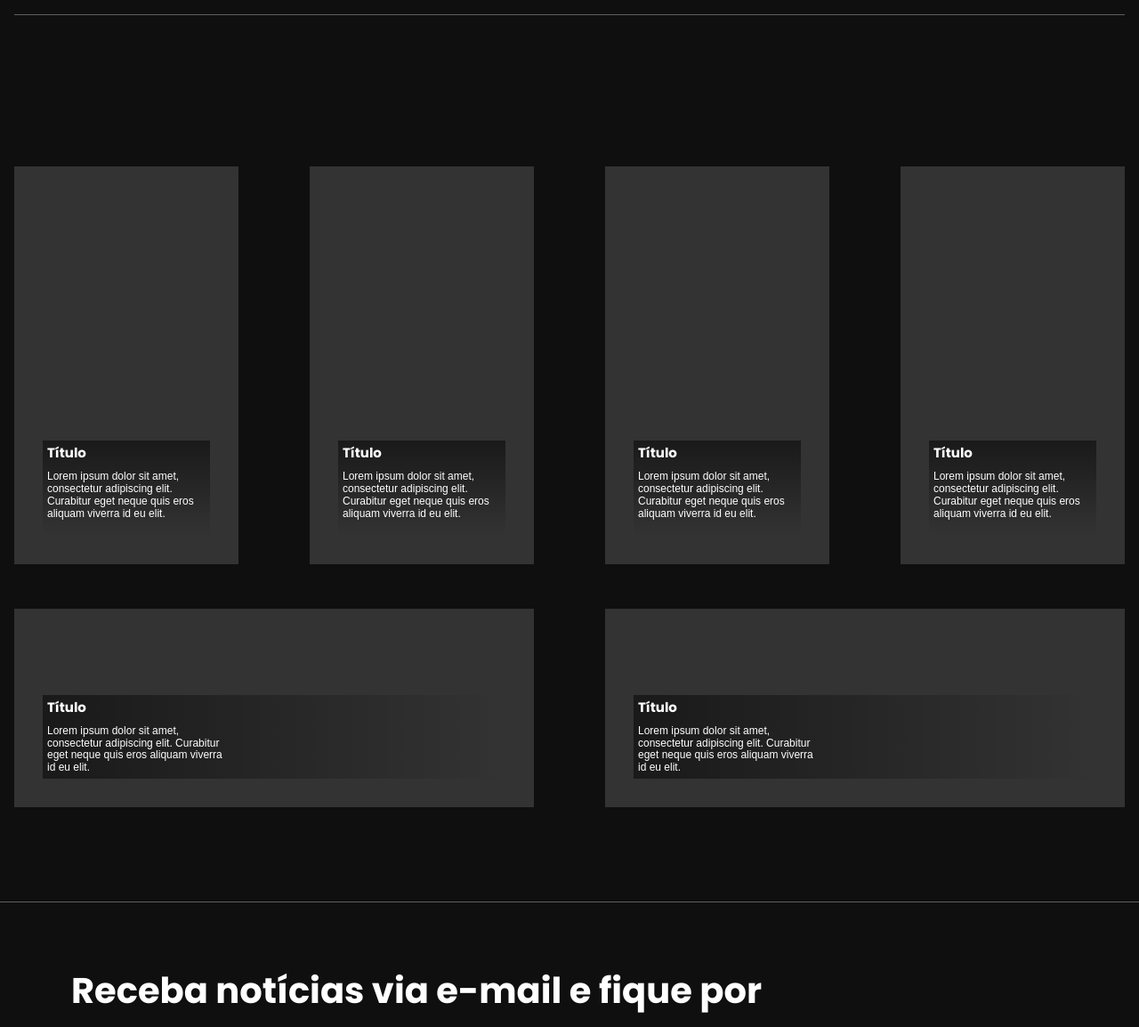
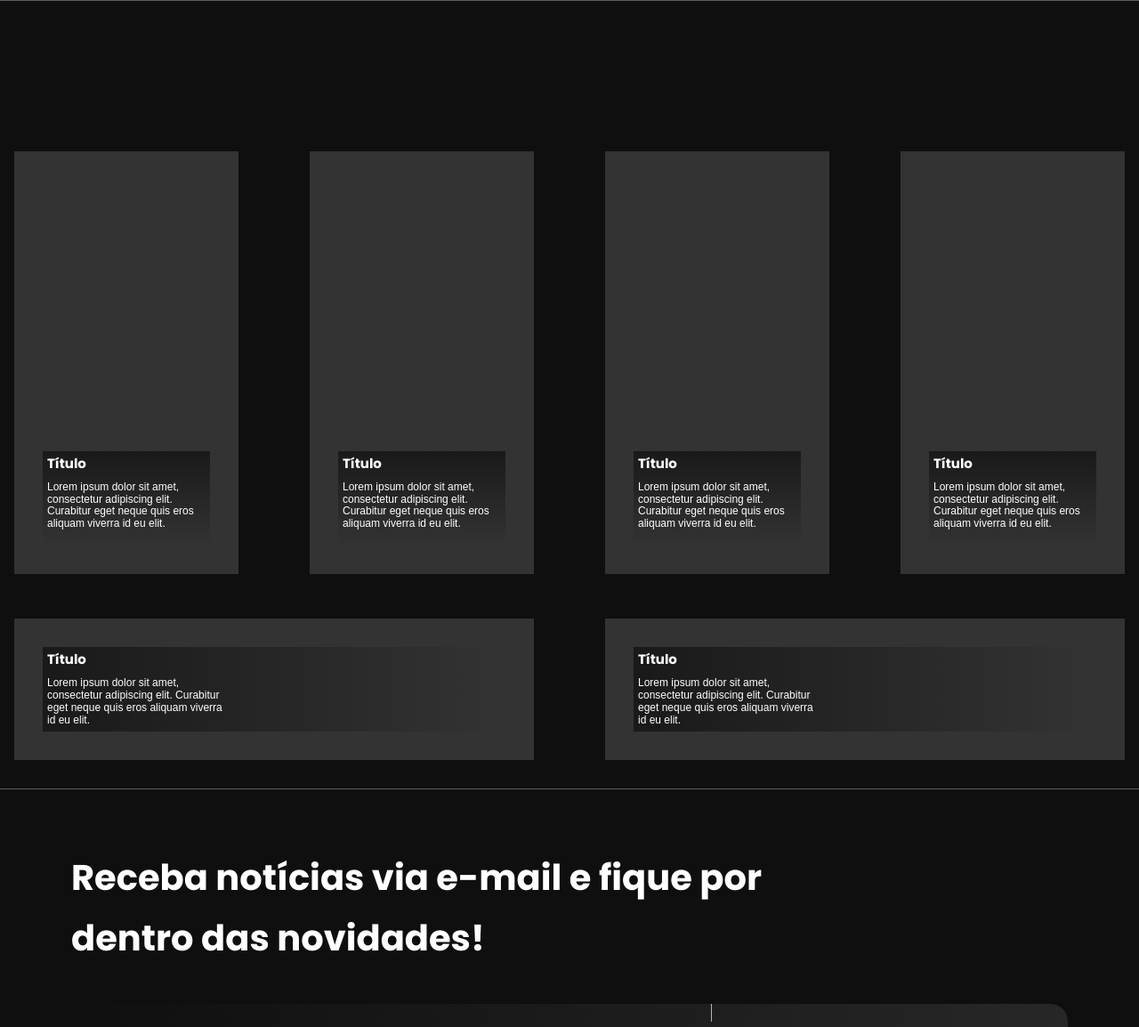
Before and after one commit to Digamasyx/Redesign-Senac-Noticias, a PHP site: page / in a window 1280 px wide. Shown: the part 880-2034 px from the top of the page at 89% size. Run offline with PHP 8.4, Linux system fonts and the light colour scheme; some libraries are stand-ins or nearby versions.

Commit message:
Adicionei o código que Caio enviou para o newsGrid

```diff
--- a/assets/css/newsGrid.css
+++ b/assets/css/newsGrid.css
@@ -1,24 +1,24 @@
 #news {
+    width: 100%;
+    box-sizing: border-box;
     display: grid;
     grid-template-areas:
-		"hr    hr     hr"
-		"content  content content";
+        "hr    hr     hr"        "content  content content";
     grid-template-columns: 1fr 8fr 1fr;
-	grid-template-rows: 170px 720px;
+    /* grid-template-rows: 170px 720px; */    grid-template-rows: 2fr 10fr;
     border-top: 1px solid #fff5;
-	padding-bottom: 90px;
-	margin: 1em;
-}
-
+    padding: 2em 1em;
+    /* margin: 1em; */}
 #news-blocks {
+    box-sizing: border-box;
     grid-area: content;
     display: grid;
     grid-template-columns: 1fr 1fr 1fr 1fr;
-	grid-template-rows: 2fr 1fr;
+    grid-template-rows: 6fr 2fr;
     gap: 50px 80px;
 }
-
 .news-tile {
+    text-align: left;
     display: flex;
     flex-direction: column;
     padding: 2em;
@@ -27,17 +27,14 @@
     background-color: #333;
     justify-content: flex-end;
 }
-
 .news-tile:hover {
     cursor: pointer;
     background-color: #444;
 }
-
 .news-text {
     background: linear-gradient(180deg, rgba(0, 0, 0, .5), transparent);
     padding: 5px;
 }
-
 .news-text h3 {
     margin-top: auto;
     margin-bottom: 0.3em;
@@ -45,23 +42,40 @@
     font-family: "Poppins";
     font-size: 15px;
 }
-
 .news-text p {
     color: white;
     font-family: arial;
     font-size: 12px;
 }
-
 .bottom-tile {
     grid-column-end: span 2;
 }
-
 .bottom-tile .news-text {
     background: linear-gradient(90deg, rgba(0, 0, 0, .5), transparent);
     padding: 5px;
 }
-
 .bottom-tile .news-text p {
     width: 40%;
     margin-bottom: auto;
 }
+@media (max-width: 900px) {
+    #news-blocks {
+        grid-template-columns: 1fr 1fr;
+    }
+    .news-tile {
+        max-width: 100%;
+    }
+    .news-tile:nth-of-type(3),
+    .news-tile:nth-of-type(4) {
+        display: none;
+    }
+}
+@media (max-width: 500px) {
+    .news-tile:nth-of-type(1) {
+        grid-column-start: 1;
+        grid-column-end: 3;
+    }
+    .news-tile:nth-of-type(2) {
+        display: none;
+    }
+}
```
Lines whose indentation alone changed are shown as unchanged.
